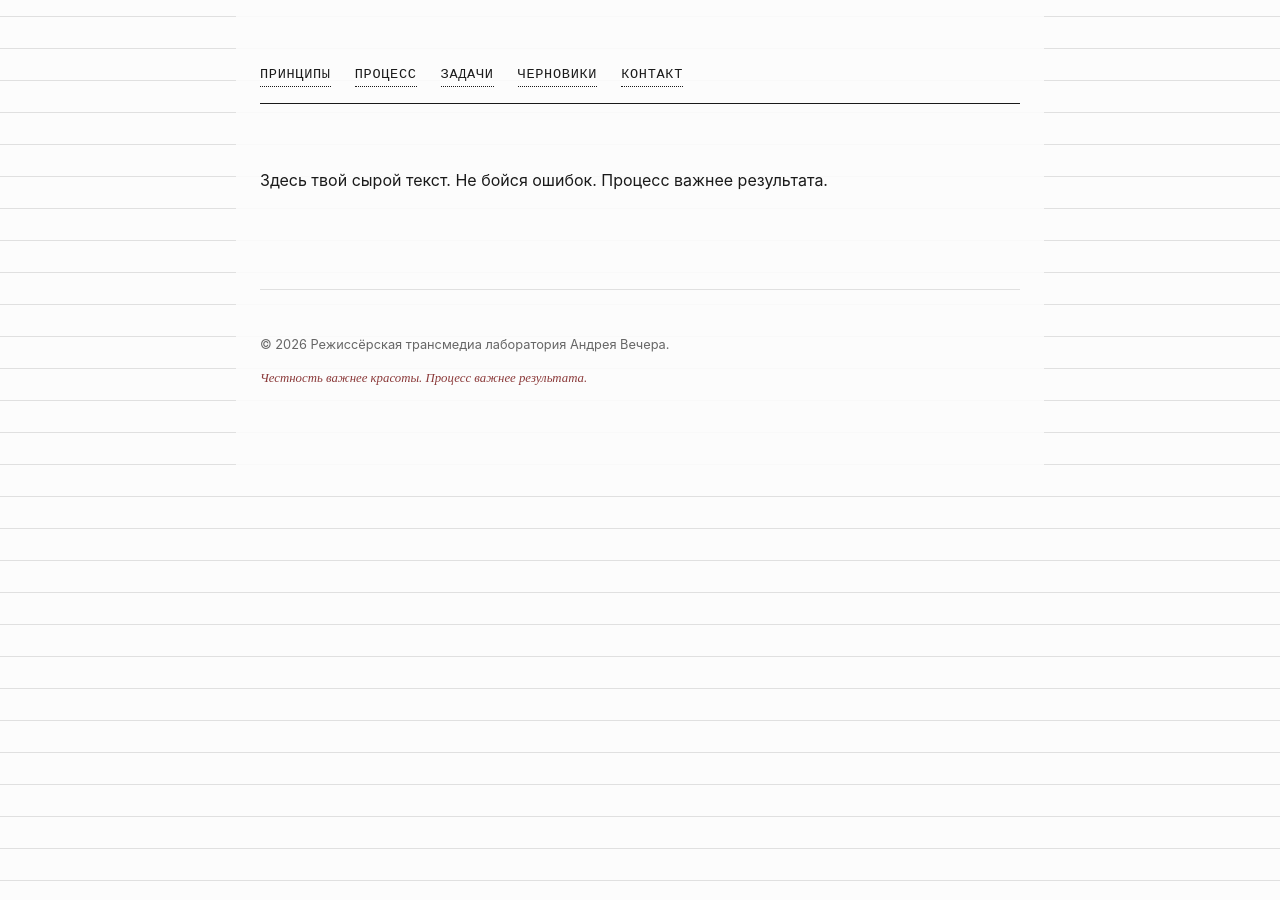
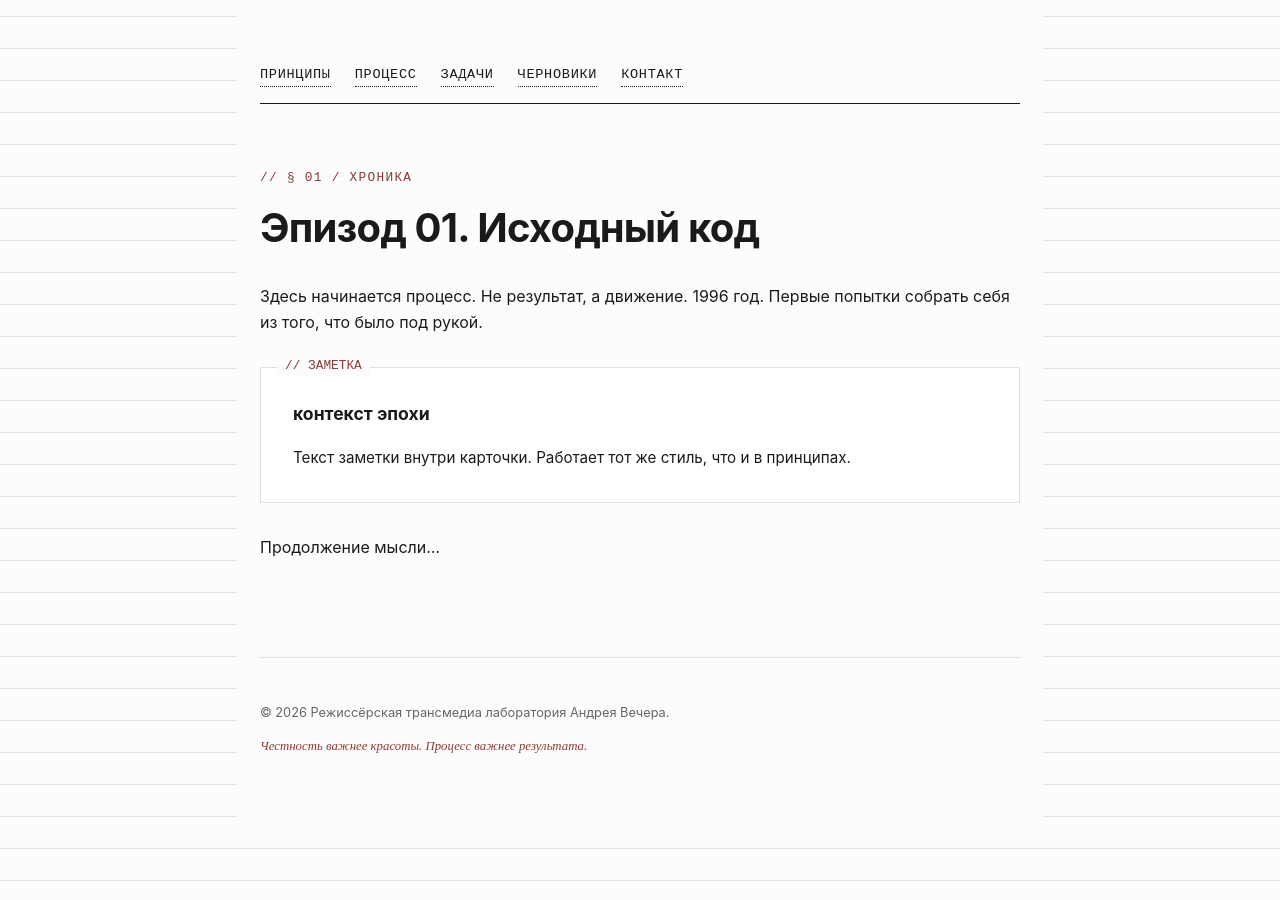
Before and after one commit to avecher/lab, a Jekyll site: the page built from _posts/2026-11-15-epizod-1.md, in a window 1280 px wide. Built offline with Jekyll 4.4.1, drawn with Linux system fonts in a browser that asks for light colours.

Commit message:
Update 2026-11-15-epizod-1.md

```diff
--- a/_posts/2026-11-15-epizod-1.md
+++ b/_posts/2026-11-15-epizod-1.md
@@ -1,8 +1,19 @@
 ---
 layout: default
-title: Эпизод 1. Начало
+title: Эпизод 01. Исходный код
+date: 2026-11-15
 ---
 
-Здесь твой сырой текст.
-Не бойся ошибок.
-Процесс важнее результата.
+<span class="meta-label">// § 01 / ХРОНИКА</span>
+
+# Эпизод 01. Исходный код
+
+Здесь начинается процесс. Не результат, а движение.
+1996 год. Первые попытки собрать себя из того, что было под рукой.
+
+<div class="principle-card" data-number="// ЗАМЕТКА">
+  <h3>Контекст эпохи</h3>
+  <p>Текст заметки внутри карточки. Работает тот же стиль, что и в принципах.</p>
+</div>
+
+Продолжение мысли...
```
